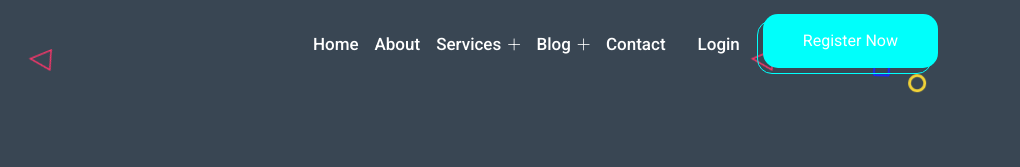
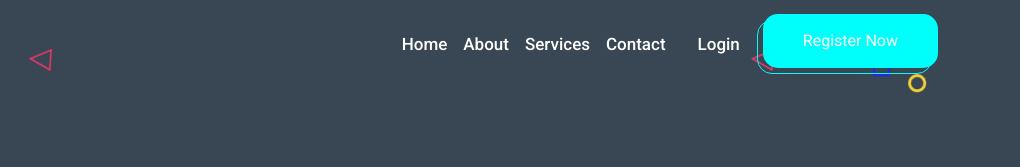
Before and after one commit to prabhatsih/treline-advisiory, a plain HTML site: page registration.html in a window 1280 px wide. Shown: the top 167 px of the page, 260-1280 px from the left. Drawn offline with Linux system fonts and the light colour scheme; files whose address does not match are found by name.

Commit message:
Header of Login & Registration Updated

```diff
--- a/registration.html
+++ b/registration.html
@@ -6,7 +6,7 @@
     <meta http-equiv="X-UA-Compatible" content="IE=edge">
     <meta name="viewport" content="width=device-width, initial-scale=1.0">
     <!-- Title -->
-    <title> Treline Advisiory - Registration</title>
+    <title> Treline Advisory - Registration</title>
     <!-- Favicon -->
     <link rel="shortcut icon" href="assets/images/logo/favicon.png" type="image/x-icon">
     <!-- Bootstrap -->
@@ -35,7 +35,7 @@
     </div>
     <!--==================== Preloader End ====================-->
 
-    <!-- ==================== Header Start Here ==================== -->
+    <!-- ==================== Header End Here ==================== -->
     <header class="header-bottom" id="header">
         <div class="container">
             <nav class="navbar navbar-expand-xl navbar-light">
@@ -48,24 +48,26 @@
 
                 <div class="collapse navbar-collapse" id="navbarSupportedContent">
                     <ul class="navbar-nav nav-menu ms-auto">
-
                         <li class="nav-item">
                             <a class="nav-link active" href="index.html">Home</a>
                         </li>
-
                         <li class="nav-item">
                             <a class="nav-link" href="about.html">About</a>
                         </li>
 
-                        <li class="nav-item dropdown">
+                        <li class="nav-item">
+                            <a class="nav-link" href="services.html">Services</a>
+                        </li>
+
+                        <!-- <li class="nav-item dropdown">
                             <a class="nav-link" href="#" role="button" data-bs-toggle="dropdown" aria-expanded="false">
                                 Services <i class="icon-add-1"></i></a>
                             <ul class="dropdown-menu">
                                 <li><a class="dropdown-item" href="services.html">Services</a></li>
                                 <li><a class="dropdown-item" href="services-details.html">Services Details </a></li>
                             </ul>
-                        </li>
-                        <li class="nav-item dropdown">
+                        </li> -->
+                        <!-- <li class="nav-item dropdown">
                             <a class="nav-link" href="#" role="button" data-bs-toggle="dropdown" aria-expanded="false">
                                 Blog <i class="icon-add-1"></i></a>
                             <ul class="dropdown-menu">
@@ -73,10 +75,12 @@
                                 <li><a class="dropdown-item" href="blog-classic.html">Blog Classic</a></li>
                                 <li><a class="dropdown-item" href="blog-details.html">Blog Details</a></li>
                             </ul>
-                        </li>
+                        </li> -->
+
                         <li class="nav-item">
                             <a class="nav-link" href="contact.html">Contact</a>
                         </li>
+
                         <li class="header-login ms-xl-3 mt-xl-0 mt-4 mb-xl-0 mb-3">
                             <ul class="login-items-wrapper d-flex align-items-center">
                                 <li class="nav-item">
```
Also changed, not shown: about.html (+2 -2 lines), contact.html (+1 -1 lines), login.html (+13 -8 lines), services.html (+1 -1 lines).
